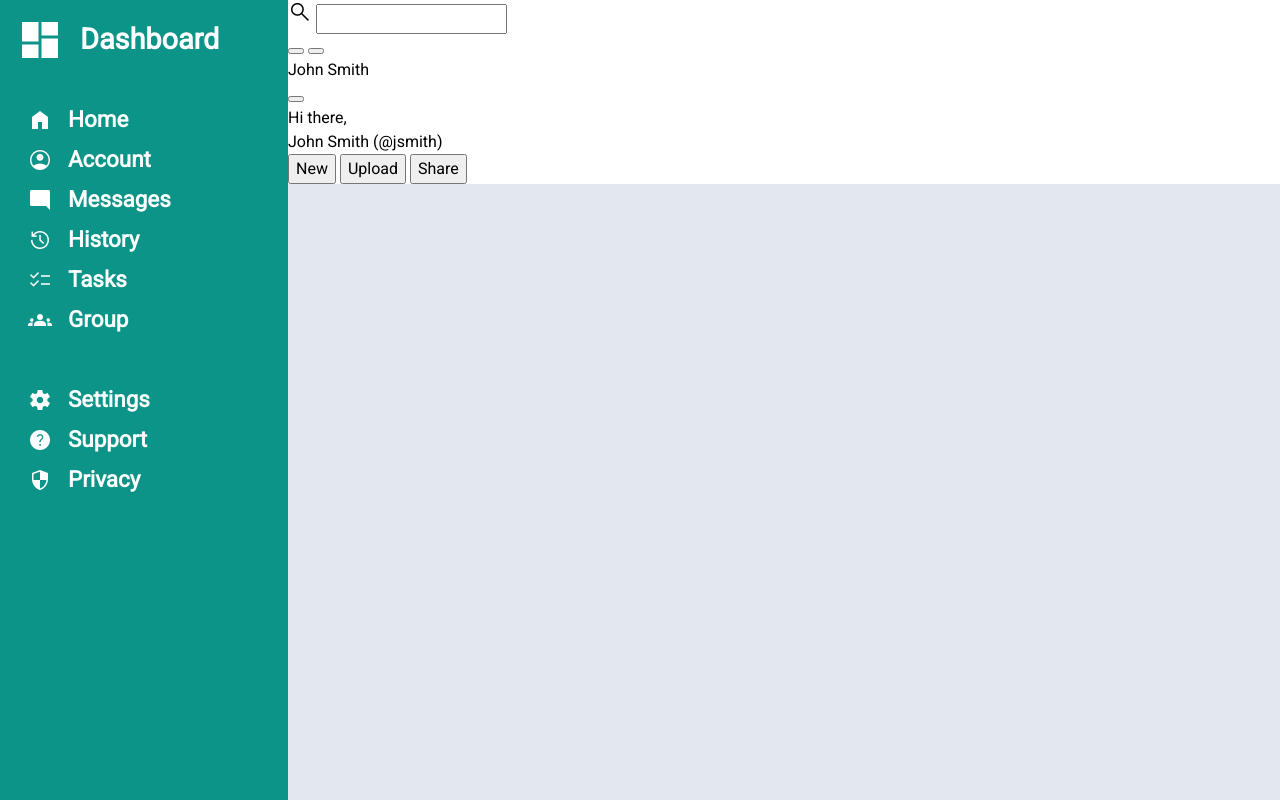
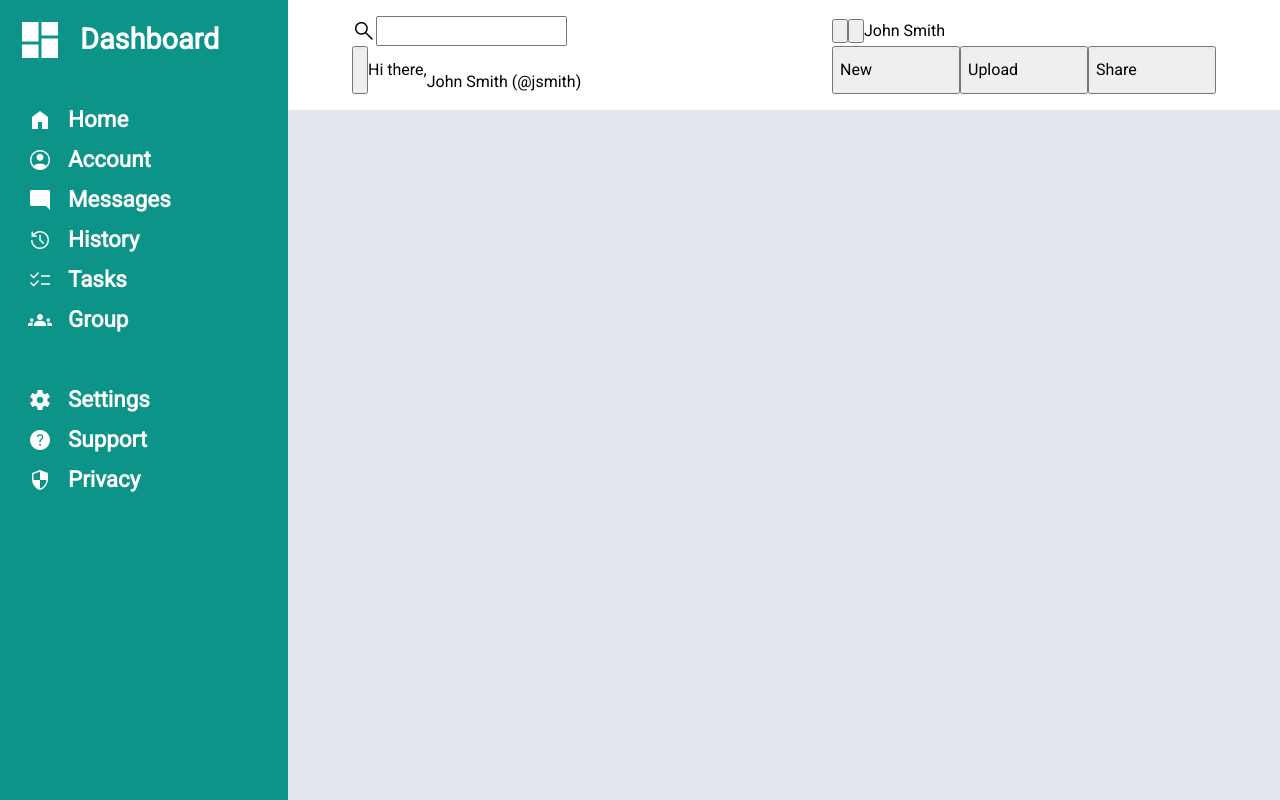
Before and after one commit to KevinTruong13/admin_dashboard, a website: page index.html in a window 1280 px wide. Drawn offline with nearby package versions, Linux system fonts and the light colour scheme.

Commit message:
Add basic grid styling to header

```diff
--- a/spreadsheets/style.scss
+++ b/spreadsheets/style.scss
@@ -84,6 +84,20 @@ nav {
     }
 }
 
+header {
+    display: grid;
+    grid-template: auto auto / 1fr repeat(3, 8rem);
+    padding: 1rem 4rem;
+
+    * {
+        @include grid-content-center(column, center, start);
+    }
+
+    .user-display {
+        grid-column: 2 / -1;
+    }
+}
+
 main {
     background-color: var(--grey-color);
 }
```
Also changed, not shown: spreadsheets/style.css, 1 other file.
